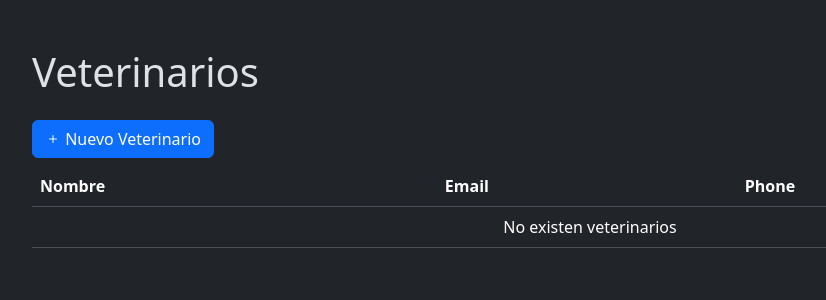
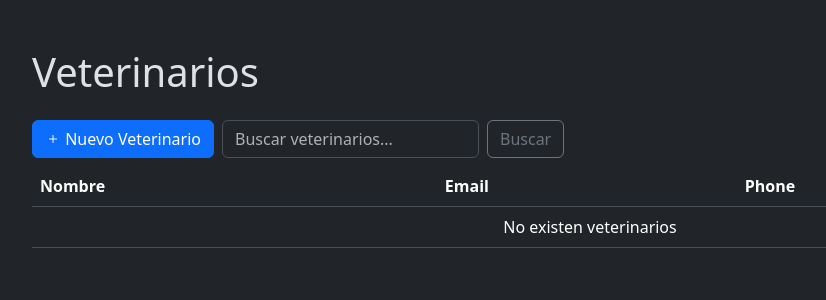
Before and after one commit to manuel-edlp/vetCloud, a Django app: page /veterinario/ in a window 1280 px wide. Shown: the part 74-374 px from the top of the page, without its empty margins (50-876 px from the left). Run offline with Django 5.2, Linux system fonts and the light colour scheme; data that the repository does not hold is empty.

Commit message:
agrego busqueda de veterinarios

```diff
--- a/app/templates/veterinaries/repository.html
+++ b/app/templates/veterinaries/repository.html
@@ -4,11 +4,15 @@
 <div class="container">
     <h1 class="mb-4">Veterinarios</h1>
 
-    <div class="mb-2">
+    <div class="mb-2 d-inline-flex">
         <a href="{% url 'veterinary_form' %}" class="btn btn-primary">
             <i class="bi bi-plus"></i>
             Nuevo Veterinario
         </a>
+        <form class="d-flex ms-2" action="{% url 'veterinary_search' %}" method="GET">
+            <input class="form-control me-2" type="search" name="search" placeholder="Buscar veterinarios..." aria-label="Buscar">
+            <button class="btn btn-outline-secondary" type="submit">Buscar</button>
+        </form>
     </div>
 
     <table class="table">
--- a/app/urls.py
+++ b/app/urls.py
@@ -43,6 +43,7 @@
     path("veterinario/nuevo/", view=views.veterinary_form, name="veterinary_form"),
     path("veterinario/editar/<int:id>/", view=views.veterinary_form, name="veterinary_edit"),
     path("veterinario/eliminar/", view=views.veterinary_delete, name="veterinary_delete"),
+    path('veterinario/buscar/', view=views.veterinary_search, name='veterinary_search'),
 
      # Medicamento
     path("medicamento/", view=views.medicine_repository, name="medicine_repo"),
--- a/app/views.py
+++ b/app/views.py
@@ -431,6 +431,22 @@
 
     return redirect(reverse("veterinary_repo"))
 
+def veterinary_search(request):
+    query = request.GET.get('search')
+
+    if query:
+        # Realiza la búsqueda en varios campos utilizando Q objects
+        veterinaries = Veterinary.objects.filter(
+            Q(name__icontains=query) |  # Búsqueda por nombre que contiene la consulta
+            Q(email__icontains=query) |  # Búsqueda por email que contiene la consulta
+            Q(phone__icontains=query)  # Búsqueda por phone que contiene la consulta
+        )
+    else:
+        veterinaries = Veterinary.objects.all()
+
+    context = {'veterinaries': veterinaries, 'query': query}
+    return render(request, 'veterinaries/repository.html', context)
+
 # Funciones para Medicamentos
 def medicine_repository(request):
     """
```
